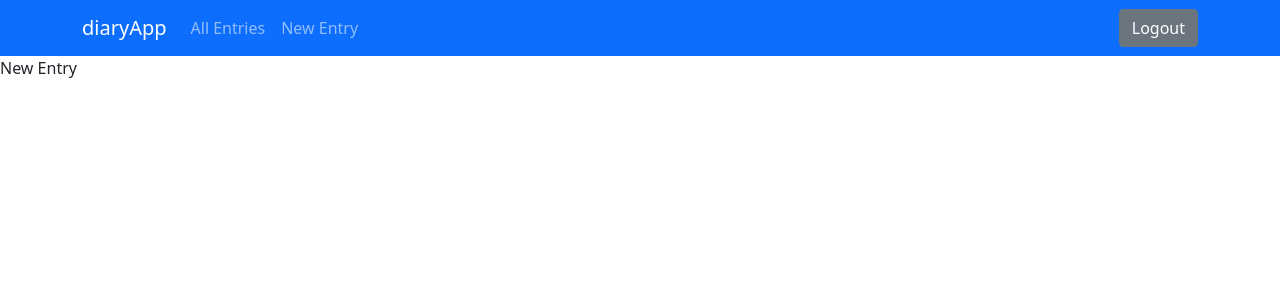
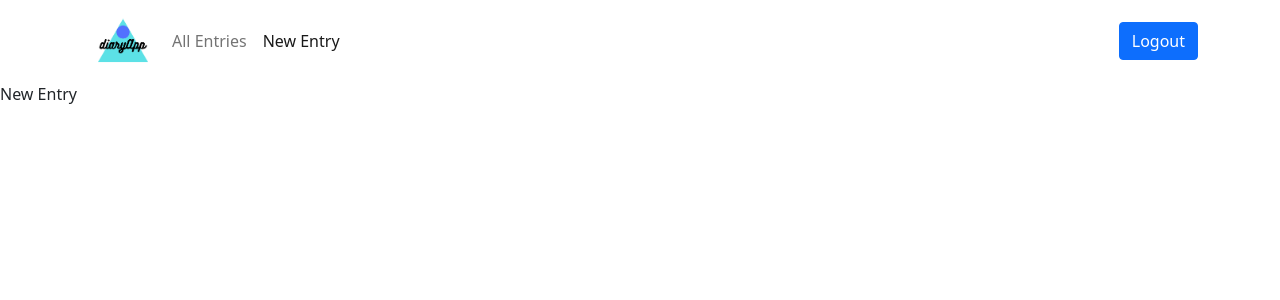
Before and after one commit to Diizzii/diaryapp-dev, a React (Create React App) app: page /create in a window 1280 px wide. Shown: the top 300 px of the page. Built offline with nearby package versions, Linux system fonts and the light colour scheme.

Commit message:
25060932

```diff
--- /dev/null
+++ b/src/components/Header.jsx
@@ -0,0 +1,34 @@
+import React from 'react'
+import { Container, Navbar, Nav, Button } from 'react-bootstrap'
+import { NavLink } from 'react-router-dom'
+import logo from '../images/diaryApp.png'
+
+const Header = () => {
+  return (
+    <Navbar
+      className='navbar navbar-expand-lg navbar-light'
+      style={{ backgroundColor: '#ffffff' }}
+    >
+      <Container>
+        <NavLink exact={true} to='/' className='nav-link'>
+          <img
+            src={logo}
+            alt='diaryLogo'
+            style={{ width: '50px', height: '50px' }}
+          />
+        </NavLink>
+        <Nav className='me-auto'>
+          <NavLink exact={true} to='/' className='nav-link'>
+            All Entries
+          </NavLink>
+          <NavLink to='/create' className='nav-link'>
+            New Entry
+          </NavLink>
+        </Nav>
+        <Button className='btn btn-primary'>Logout</Button>
+      </Container>
+    </Navbar>
+  )
+}
+
+export default Header
--- a/src/components/NavbarComp.jsx
+++ /dev/null
@@ -1,19 +0,0 @@
-import React from 'react'
-import { Container, Navbar, Nav, Button } from 'react-bootstrap'
-
-const NavbarComp = () => {
-  return (
-    <Navbar bg='primary' variant='dark'>
-      <Container>
-        <Navbar.Brand href='#home'>diaryApp</Navbar.Brand>
-        <Nav className='me-auto'>
-          <Nav.Link href='/'>All Entries</Nav.Link>
-          <Nav.Link href='/create'>New Entry</Nav.Link>
-        </Nav>
-        <Button className='btn btn-secondary'>Logout</Button>
-      </Container>
-    </Navbar>
-  )
-}
-
-export default NavbarComp
--- a/src/pages/AllEntriesPage.jsx
+++ b/src/pages/AllEntriesPage.jsx
@@ -1,10 +1,10 @@
 import React from 'react'
-import NavbarComp from '../components/NavbarComp'
+import Header from '../components/Header'
 
 const AllEntriesPage = () => {
   return (
     <div>
-      <NavbarComp />
+      <Header />
       All Entries
     </div>
   )
--- a/src/pages/EditEntryPage.jsx
+++ b/src/pages/EditEntryPage.jsx
@@ -1,10 +1,10 @@
 import React from 'react'
-import NavbarComp from '../components/NavbarComp'
+import Header from '../components/Header'
 
 const EditEntryPage = () => {
   return (
     <div>
-      <NavbarComp />
+      <Header />
       Edit Entry
     </div>
   )
--- a/src/pages/NewEntryPage.jsx
+++ b/src/pages/NewEntryPage.jsx
@@ -1,10 +1,10 @@
 import React from 'react'
-import NavbarComp from '../components/NavbarComp'
+import Header from '../components/Header'
 
 const NewEntryPage = () => {
   return (
     <div>
-      <NavbarComp />
+      <Header />
       New Entry
     </div>
   )
```
Also changed, not shown: src/data/dummyData.js (added, +28 -0 lines), src/images/diaryApp.png (added), 1 other file (tests, documents, lock files or other folders).
